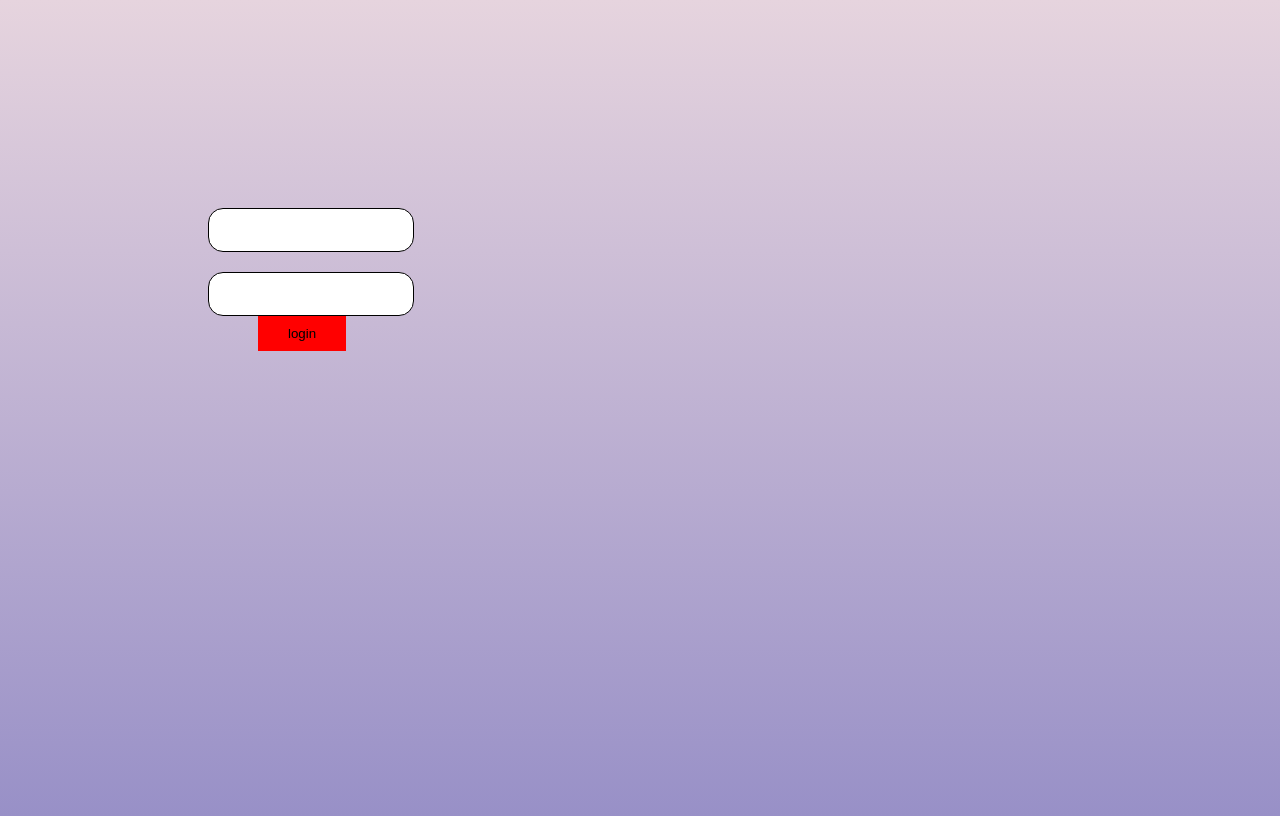
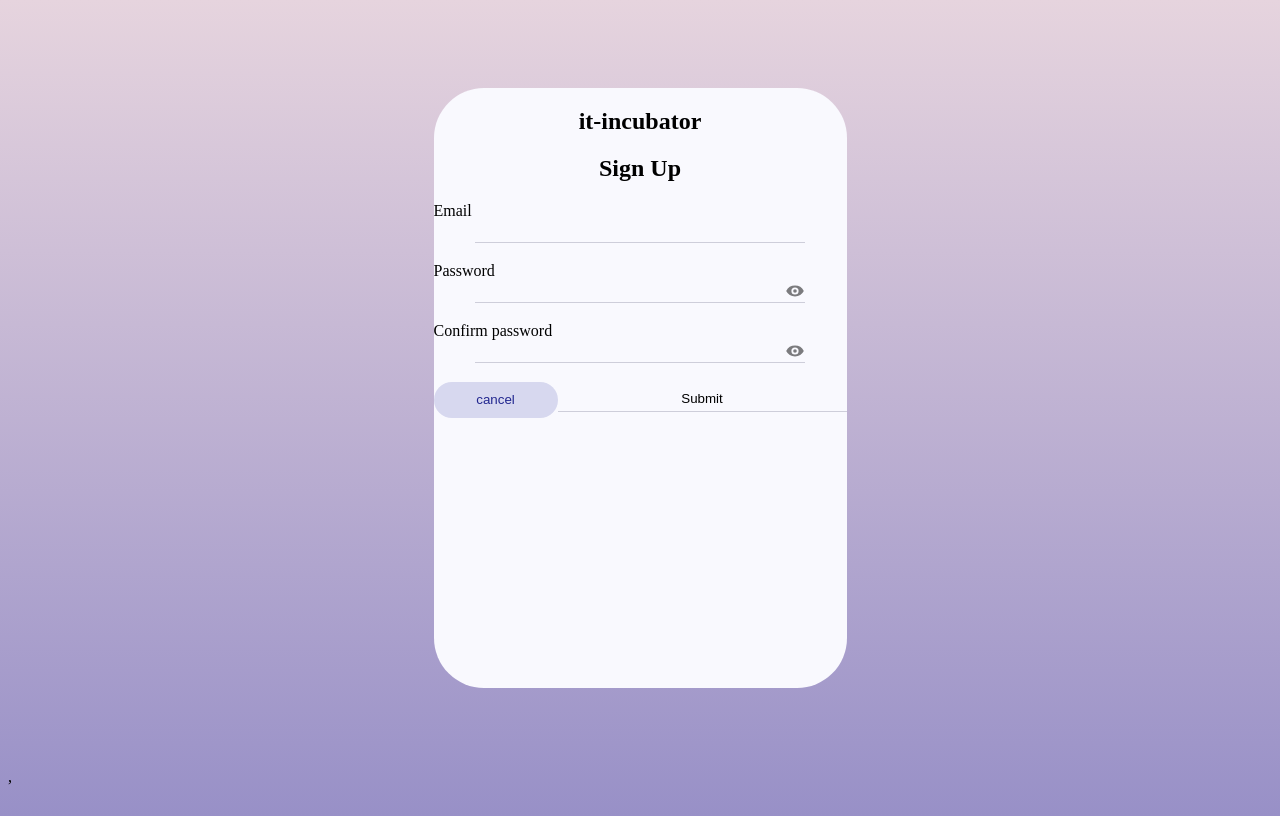
Before and after one commit to SashaPolyanski/BrainStorm, a React (Create React App) app: page /login in a window 1280 px wide. Built offline with nearby package versions, Linux system fonts and the light colour scheme.

Commit message:
Create Registration.tsx in process

```diff
--- a/package.json
+++ b/package.json
@@ -3,6 +3,7 @@
   "version": "0.1.0",
   "private": true,
   "dependencies": {
+    "@hookform/resolvers": "^2.9.6",
     "@reduxjs/toolkit": "^1.8.3",
     "@testing-library/jest-dom": "^5.14.1",
     "@testing-library/react": "^13.0.0",
@@ -25,7 +26,8 @@
     "redux-thunk": "^2.4.1",
     "scss": "^0.2.4",
     "typescript": "^4.4.2",
-    "web-vitals": "^2.1.0"
+    "web-vitals": "^2.1.0",
+    "yup": "^0.32.11"
   },
   "scripts": {
     "start": "react-scripts start",
--- a/src/App.tsx
+++ b/src/App.tsx
@@ -3,12 +3,12 @@ import React from 'react';
 import { Route, Routes } from 'react-router-dom';
 
 import Login from './ui/Pages/Login';
-import Registr from './ui/Pages/Reg';
+import { Registration } from './ui/Pages/registration/Registration';
 
 const App = () => (
   <Routes>
     <Route path="/" element={<Login />} />
-    <Route path="/login" element={<Registr />} />
+    <Route path="/login" element={<Registration />} />
   </Routes>
 );
 
--- /dev/null
+++ b/src/bll/authReducer.ts
@@ -0,0 +1,24 @@
+import { createSlice, PayloadAction } from '@reduxjs/toolkit';
+
+// export const loginThunk = createAsyncThunk('auth/login')
+
+const slice = createSlice({
+  name: 'auth',
+  initialState: {
+    isLogin: false,
+    error: '',
+  } as InitialStateType,
+  reducers: {
+    setError(state, action: PayloadAction<{ error: string }>) {
+      state.error = action.payload.error;
+    },
+  },
+  extraReducers: builder => {},
+});
+
+type InitialStateType = {
+  isLogin: boolean;
+  error: string;
+};
+export const authReducer = slice.reducer;
+export const { setError } = slice.actions;
--- /dev/null
+++ b/src/bll/registrationReducer.ts
@@ -0,0 +1,36 @@
+import { createAsyncThunk, createSlice, PayloadAction } from '@reduxjs/toolkit';
+import axios, { AxiosError } from 'axios';
+
+export const setRegistration = createAsyncThunk(
+  'registration/setIsRegistered',
+  async (param: { email: string; password: string }, { dispatch, rejectWithValue }) => {
+    try {
+      // const response = await api.registration(param.email, param.password);
+      return { isRegistered: true };
+    } catch (err) {
+      const error = err as AxiosError;
+      return rejectWithValue(error.message);
+    }
+  },
+);
+
+const slice = createSlice({
+  name: 'registration',
+  initialState: {
+    isRegistered: false,
+  } as InitialStateType,
+  reducers: {},
+  extraReducers: builder => {
+    builder.addCase(setRegistration.fulfilled, (state, action) => {
+      state.isRegistered = action.payload.isRegistered;
+    });
+  },
+});
+
+// export const { setIsRegistered } = slice.actions;
+
+export type InitialStateType = {
+  isRegistered: boolean;
+};
+
+export const registrationReducer = slice.reducer;
--- /dev/null
+++ b/src/bll/store.ts
@@ -0,0 +1,33 @@
+import { combineReducers, configureStore } from '@reduxjs/toolkit';
+import { TypedUseSelectorHook, useDispatch, useSelector } from 'react-redux';
+import thunkMiddleware, { ThunkAction, ThunkDispatch } from 'redux-thunk';
+
+import { authReducer } from './authReducer';
+import { registrationReducer } from './registrationReducer';
+
+const rootReducer = combineReducers({
+  registration: registrationReducer,
+  auth: authReducer,
+});
+
+export const store = configureStore({
+  reducer: rootReducer,
+  middleware: getDefaultMiddleware => getDefaultMiddleware().prepend(thunkMiddleware),
+});
+export type AppRootStateType = ReturnType<typeof store.getState>;
+export type AppRootActionsType = Parameters<typeof rootReducer>[1];
+
+export type AppDispatchType = ThunkDispatch<
+  AppRootStateType,
+  unknown,
+  AppRootActionsType
+>;
+
+export type AppThunkType<ReturnType = void> = ThunkAction<
+  ReturnType,
+  AppRootStateType,
+  unknown,
+  AppRootActionsType
+>;
+export const useAppSelector: TypedUseSelectorHook<AppRootStateType> = useSelector;
+export const useAppDispatch: () => AppDispatchType = useDispatch;
--- a/src/index.tsx
+++ b/src/index.tsx
@@ -4,13 +4,18 @@ import React from 'react';
 import ReactDOM from 'react-dom/client';
 
 import './index.css';
+import { Provider } from 'react-redux';
 import { BrowserRouter } from 'react-router-dom';
 
 import App from './App';
+import { store } from './bll/store';
 
 const root = ReactDOM.createRoot(document.getElementById('root') as HTMLElement);
 root.render(
-  <BrowserRouter>
-    <App />
-  </BrowserRouter>,
+  <Provider store={store}>
+    <BrowserRouter>
+      <App />
+    </BrowserRouter>
+    ,
+  </Provider>,
 );
--- /dev/null
+++ b/src/ui/Pages/registration/Registration.module.css
@@ -0,0 +1,24 @@
+.formBlock{
+  display: flex;
+  flex-direction: column;
+  justify-content: start;
+  align-items: center;
+  height: 100%;
+}
+
+.input {
+  margin-bottom: 20px;
+  text-align: left;
+}
+.buttonBlock {
+  display: flex;
+  justify-content: space-around;
+  align-items: center;
+}
+
+.error {
+  color: red;
+  font-weight: 700;
+  text-align: left;
+  margin-bottom: 20px;
+}
--- /dev/null
+++ b/src/ui/Pages/registration/Registration.tsx
@@ -0,0 +1,91 @@
+import React from 'react';
+
+import { yupResolver } from '@hookform/resolvers/yup';
+import { SubmitHandler, useForm } from 'react-hook-form';
+import { Navigate } from 'react-router-dom';
+import * as Yup from 'yup';
+
+import { setRegistration } from '../../../bll/registrationReducer';
+import { useAppDispatch, useAppSelector } from '../../../bll/store';
+import Button from '../../components/button/Button';
+import { Input } from '../../components/input/Input';
+import { AuthWrapper } from '../../styles/authWrapper/AuthWrapper';
+
+import s from './Registration.module.css';
+
+type FormDataType = {
+  email: string;
+  password: string;
+  confirmPassword: string;
+};
+
+export const Registration = () => {
+  const dispatch = useAppDispatch();
+  const isRegistered = useAppSelector(state => state.registration.isRegistered);
+
+  // const formSchema = Yup.object().shape({
+  //   email: Yup.string()
+  //     .required('Email address is required')
+  //     .email('Please enter valid email'),
+  //   password: Yup.string()
+  //     .required('Password is required')
+  //     .min(3, 'Password must be at 3 char long'),
+  //   confirmPassword: Yup.string()
+  //     .required('Password is required')
+  //     .oneOf([Yup.ref('password')], 'Passwords does not match'),
+  // });
+
+  // const formOptions = { resolver: yupResolver(formSchema) }
+  const {
+    register,
+    handleSubmit,
+    formState: { errors },
+
+    reset,
+  } = useForm<FormDataType>({ mode: 'onBlur' });
+
+  const onSubmit: SubmitHandler<FormDataType> = data => {
+    console.log(data);
+    dispatch(setRegistration({ email: data.email, password: data.password }));
+    reset();
+  };
+
+  if (isRegistered) {
+    return <Navigate to="/login" />;
+  }
+
+  const { onChange, onBlur, name, ref, required } = register('email');
+
+  return (
+    <AuthWrapper>
+      <h2>it-incubator</h2>
+      <h2>Sign Up</h2>
+      <form onSubmit={handleSubmit(onSubmit)}>
+        <div className={s.input}>
+          <label />
+          Email
+          <Input type="email" onChange={onChange} required />
+          {errors.email && <div className={s.error}>{errors.email.message}</div>}
+        </div>
+        <div className={s.input}>
+          <label /> Password
+          <Input type="password" {...register('password')} />
+          {errors.password && <div className={s.error}>{errors.password.message}</div>}
+        </div>
+        <div className={s.input}>
+          <label /> Confirm password
+          <Input type="password" {...register('confirmPassword')} />
+          {errors.confirmPassword && (
+            <div className={s.error}>{errors.confirmPassword.message}</div>
+          )}
+        </div>
+
+        <div className={s.buttonBlock}>
+          <Button variant="cancel_auth" name="cancel" />
+          <Input type="submit" name="register" />
+          {/* <Button variant="auth" name="register" /> */}
+        </div>
+      </form>
+    </AuthWrapper>
+  );
+};
```
Also changed, not shown: 1 other file (tests, documents, lock files or other folders).
